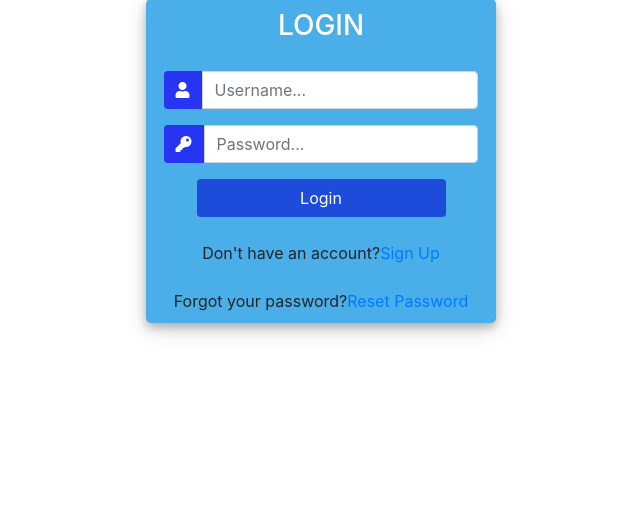
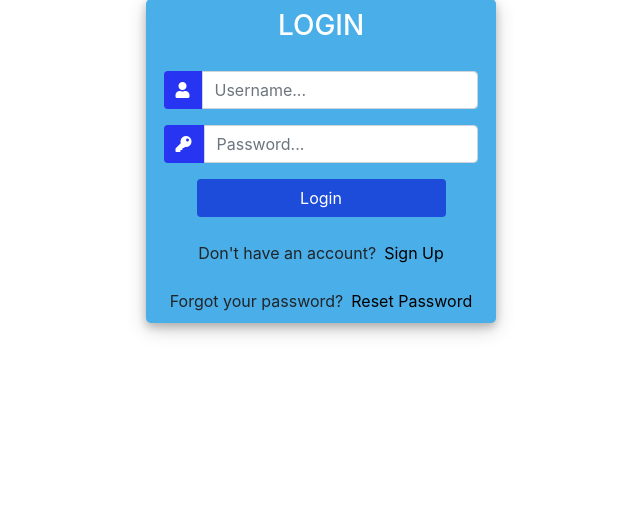
Before and after one commit to TheEhMan/jlnoihoiyghhjg, a Django app: page /stroke_login/ in a window 1280 px wide. Shown: the part 295-805 px from the top of the page, without its empty margins (319-959 px from the left). Run offline with Django 4.2, Linux system fonts and the light colour scheme; parts of the project's set-up code (start-up, migrations or seed data) failed here and were passed over; some libraries are stand-ins or nearby versions.

Commit message:
updated some ui

```diff
--- a/website/templates/website/heart_attack/heart_result.html
+++ b/website/templates/website/heart_attack/heart_result.html
@@ -190,7 +190,7 @@ $(document).ready(function(){
                         Normal
                         {% elif thall == 1 %}
                         Fixed Defect
-                        {% elif cp == 2 %}
+                        {% elif thall == 2 %}
                         Reversible Defect
                         {% endif%}</td>
                      </tr>
--- a/website/templates/website/stroke/stroke_login.html
+++ b/website/templates/website/stroke/stroke_login.html
@@ -165,7 +165,7 @@
 
                     <div class="d-flex justify-content-center links">
                         <!--This button will take us to the Registeration page-->
-                        Don't have an account? <a href="{% url 'stroke_register' %}">Sign Up</a>
+                        Don't have an account? <a href="{% url 'stroke_register' %}" class="ml-2" style="color:black;">Sign Up</a>
 
                     </div>
 
@@ -175,7 +175,7 @@
 
                     <div class="d-flex justify-content-center links"><!--This button will take us to the Registeration page-->
 
-                        Forgot your password? <a href="{% url 'reset_password' %}">Reset Password</a>
+                        Forgot your password? <a href="{% url 'reset_password' %}" class="ml-2" style="color:black;">Reset Password</a>
 
                     </div>
 
--- a/website/templates/website/stroke/stroke_register.html
+++ b/website/templates/website/stroke/stroke_register.html
@@ -167,7 +167,7 @@
 
                 <div class="mt-4"><!--This button will take us to the Login page-->
                     <div class="d-flex justify-content-center links">
-                        Already have an account? <a href="{% url 'stroke_login' %}" class="ml-2">Login</a>
+                        Already have an account? <a href="{% url 'stroke_login' %}" class="ml-2" style="color:black;">Login</a>
                     </div>
                 </div>
             </div>
--- a/website/templates/website/stroke/stroke_result.html
+++ b/website/templates/website/stroke/stroke_result.html
@@ -252,7 +252,7 @@ $(document).ready(function(){
 
           </li>
           <li>
-              <a href="#" class="text-white">Heart Disease Monitoring System</a>
+              <a href="{% url 'heart'%}" class="text-white">Heart Disease Monitoring System</a>
 
           </li>
           <li>
```
Also changed, not shown: website/templates/website/stroke/stroke.html (+11 -4 lines).
